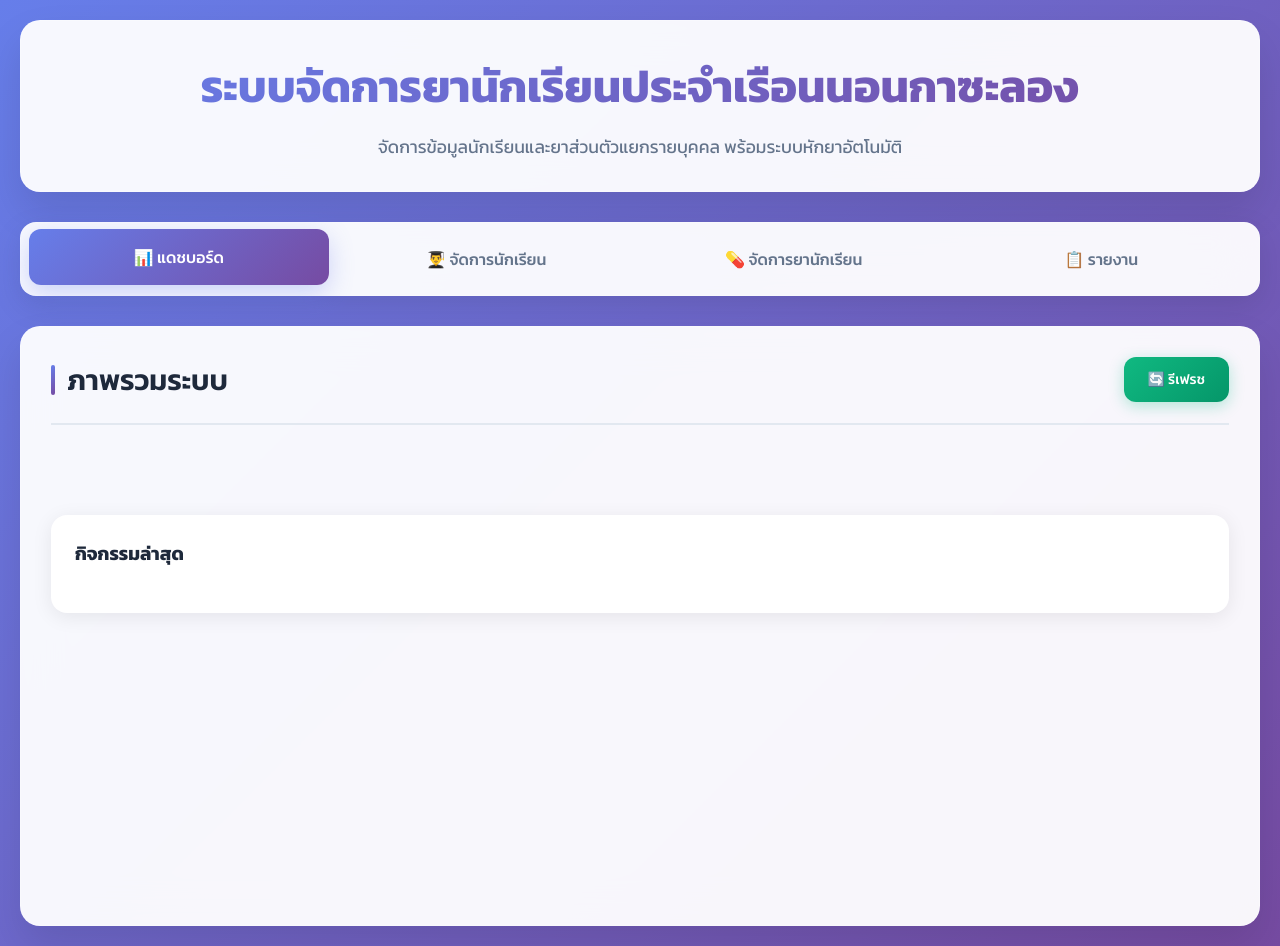
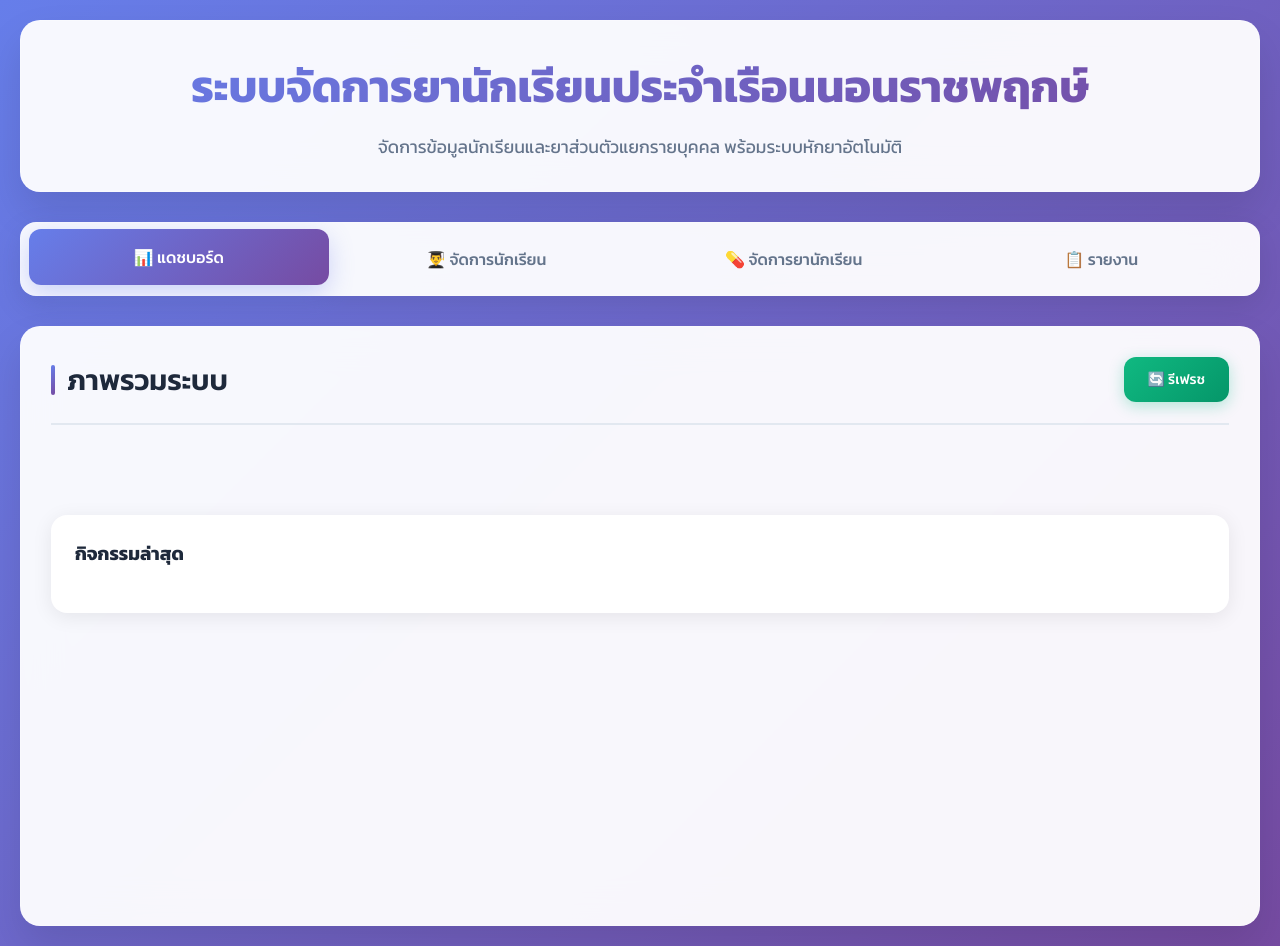
Before and after one commit to Pachcha/School-Ratchaphruek, a plain HTML site: page index.html in a window 1280 px wide. Drawn offline with nearby package versions, Linux system fonts and the light colour scheme.

Commit message:
Update index.html

```diff
--- a/index.html
+++ b/index.html
@@ -1327,7 +1327,7 @@
     <div class="app-container">
         <!-- Header -->
         <div class="main-header">
-            <h1>ระบบจัดการยานักเรียนประจำเรือนนอนกาซะลอง</h1>
+            <h1>ระบบจัดการยานักเรียนประจำเรือนนอนราชพฤกษ์</h1>
             <p>จัดการข้อมูลนักเรียนและยาส่วนตัวแยกรายบุคคล พร้อมระบบหักยาอัตโนมัติ</p>
         </div>
 
```
